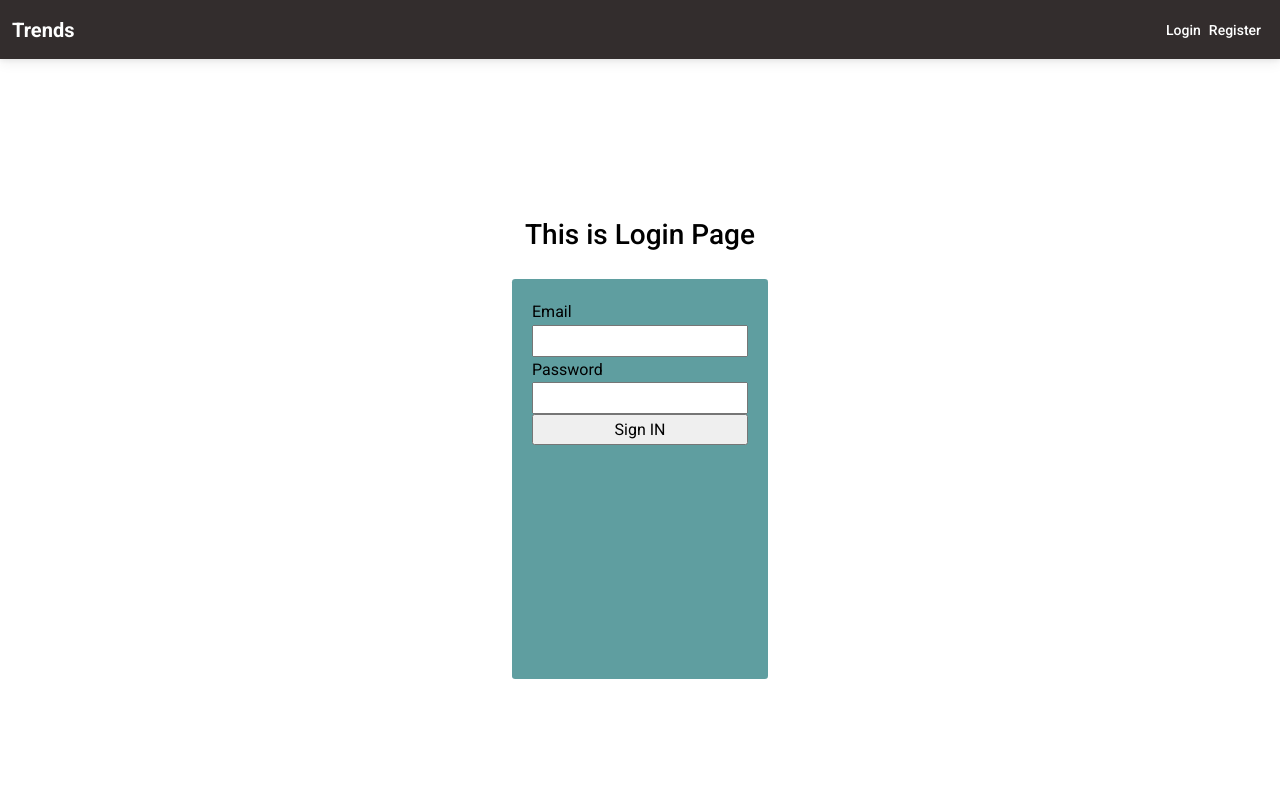
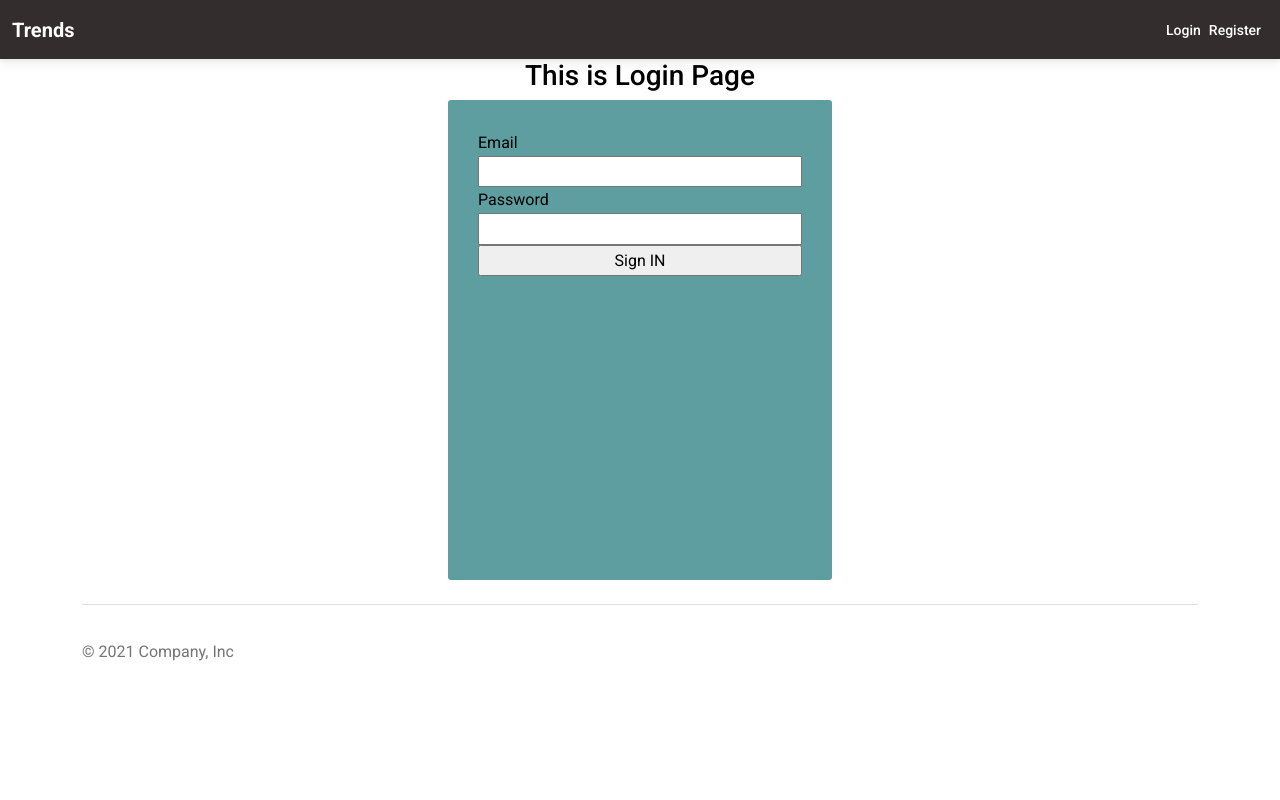
Before and after one commit to gokulhans/E-commerce-MERN, a React (Create React App) app in the folder client/: page /login in a window 1280 px wide. Shown: the top 800 px of the page. Built offline with nearby package versions, Linux system fonts and the light colour scheme; no server answers.

Commit message:
new edit

```diff
--- a/client/src/pages/Login.css
+++ b/client/src/pages/Login.css
@@ -1,18 +1,7 @@
-.main {
-    width: 100%;
-    height: 100vh;
-    display: flex;
-    flex-direction: column;
-    justify-content: center;
-    align-items: center;
-    color: black;
-}
-
 .login-body{
-    height: 50vh;
-    width: 20vw;
-    margin: 20px;
-    padding: 20px;
+    height: 60vh;
+    width: 30vw;
+    padding: 30px;
     background-color: cadetblue;
     display: flex;
     flex-direction: column;
--- a/client/src/pages/Login.jsx
+++ b/client/src/pages/Login.jsx
@@ -31,6 +31,7 @@ const Login = () => {
     }
 
     return (
+
         <div className="main">
            <h3>This is Login Page </h3>
             <div className="login-body">
@@ -42,6 +43,7 @@ const Login = () => {
             <input type="submit" value="Sign IN" onClick={()=>PostData()} />
         </div>
         </div>
+
     )
 }
 
```
